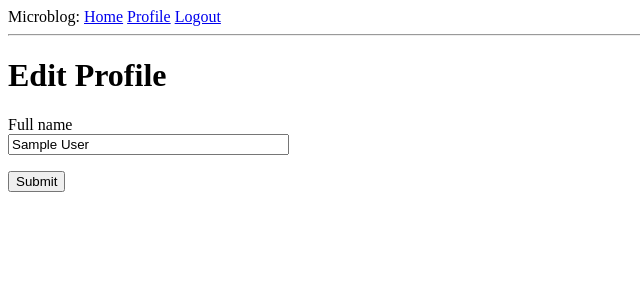
After one commit to peterzzshi/UNSW-Talk, a Flask app: page /edit_profile in a window 1280 px wide. The commit adds this page. Shown: the top 300 px of the page, without its empty margins (0-640 px from the left). Run offline with Flask 2, Linux system fonts and the light colour scheme; the visitor is signed in with stand-in values (Sample User, id 1).

Commit message:
profile and edit profile
Added avatar, and testing the edit functionality

```diff
--- a/app/forms.py
+++ b/app/forms.py
@@ -1,7 +1,7 @@
 from flask_wtf import FlaskForm
-from wtforms import StringField, PasswordField, DateField, BooleanField, SubmitField
+from wtforms import StringField, TextAreaField, PasswordField, DateField, BooleanField, SubmitField
 from wtforms.fields.html5 import EmailField
-from wtforms.validators import ValidationError, DataRequired, Email, EqualTo
+from wtforms.validators import ValidationError, DataRequired, Email, EqualTo, Length
 
 from app.models import Student
 
@@ -38,3 +38,9 @@ class RegistrationForm(FlaskForm):
         student = Student.get_by_email(email)
         if student is not None:
             raise ValidationError('Please use a different email address.')
+
+
+class EditProfileForm(FlaskForm):
+    full_name = StringField('Full name', validators=[DataRequired()])
+    # program = TextAreaField('About me', validators=[Length(min=0, max=140)])
+    submit = SubmitField('Submit')
--- a/app/models.py
+++ b/app/models.py
@@ -1,6 +1,7 @@
 from app import db, login
 from werkzeug.security import generate_password_hash, check_password_hash
 from flask_login import UserMixin
+from hashlib import md5
 
 
 @login.user_loader
@@ -27,15 +28,21 @@ class Student(UserMixin):
     def __repr__(self):
         return '<User {}, name: {}>'.format(self._id, self.full_name)
 
+    def avatar(self, size):
+        digest = md5(self.email.lower().encode('utf-8')).hexdigest()
+        return 'https://www.gravatar.com/avatar/{}?d=identicon&s={}'.format(
+            digest, size)
+
     def get_id(self):
         return self._id
 
     # def set_password(self, password):
     #     self.password_hash = generate_password_hash(password)
 
+    def check_password(self, input_password):
+        return self.password == input_password
 
-    # def check_password(self, password):
-    #     return check_password_hash(self.password_hash, password)
+
 
     @classmethod
     def get_by_id(cls, _id):
--- a/app/routes.py
+++ b/app/routes.py
@@ -4,7 +4,7 @@ from flask_login import current_user, login_user, logout_user, login_required
 from werkzeug.urls import url_parse
 
 
-from app.forms import LoginForm, RegistrationForm
+from app.forms import LoginForm, RegistrationForm, EditProfileForm
 from app.models import Student
 
 
@@ -65,3 +65,34 @@ def register():
 def logout():
     logout_user()
     return redirect(url_for('index'))
+
+
+@app.route('/student/<zid>')
+@login_required
+def student(zid):
+    student = Student.get_by_id(zid)
+    print(student)
+
+
+    posts = [
+        {'author': student, 'body': 'Test post #1'},
+        {'author': student, 'body': 'Test post #2'}
+    ]
+    return render_template('student.jinja2', student=student, posts=posts)
+
+
+@app.route('/edit_profile', methods=['GET', 'POST'])
+@login_required
+def edit_profile():
+    form = EditProfileForm()
+    if form.validate_on_submit():
+        current_user.full_name = form.full_name.data
+        # current_user.about_me = form.about_me.data
+        flash('Your changes have been saved.')
+        print(current_user)
+        return redirect(url_for('edit_profile'))
+    elif request.method == 'GET':
+        form.full_name.data = current_user.full_name
+        # form.about_me.data = current_user.about_me
+    return render_template('edit_profile.jinja2', title='Edit Profile',
+                           form=form)
--- a/app/templates/base.jinja2
+++ b/app/templates/base.jinja2
@@ -16,6 +16,7 @@
     {% if current_user.is_anonymous %}
         <a href="{{ url_for('login') }}">Login</a>
     {% else %}
+        <a href="{{ url_for('student', zid=current_user._id) }}">Profile</a>
         <a href="{{ url_for('logout') }}">Logout</a>
     {% endif %}
 </div>
--- /dev/null
+++ b/app/templates/edit_profile.jinja2
@@ -0,0 +1,23 @@
+{% extends "base.jinja2" %}
+
+{% block content %}
+    <h1>Edit Profile</h1>
+    <form action="" method="post">
+        {{ form.hidden_tag() }}
+        <p>
+            {{ form.full_name.label }}<br>
+            {{ form.full_name(size=32) }}<br>
+            {% for error in form.full_name.errors %}
+            <span style="color: red;">[{{ error }}]</span>
+            {% endfor %}
+        </p>
+{#        <p>#}
+{#            {{ form.about_me.label }}<br>#}
+{#            {{ form.about_me(cols=50, rows=4) }}<br>#}
+{#            {% for error in form.about_me.errors %}#}
+{#            <span style="color: red;">[{{ error }}]</span>#}
+{#            {% endfor %}#}
+{#        </p>#}
+        <p>{{ form.submit() }}</p>
+    </form>
+{% endblock %}
```
Also changed, not shown: app/templates/student.jinja2 (added, +102 -0 lines). Lines whose indentation alone changed are shown as unchanged.
